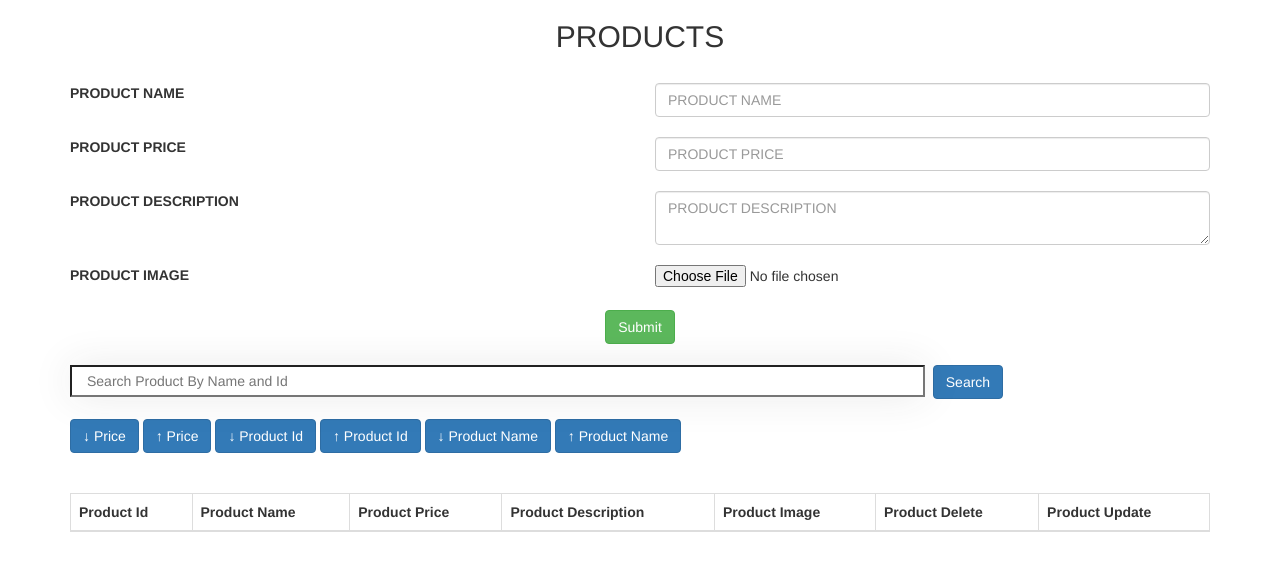
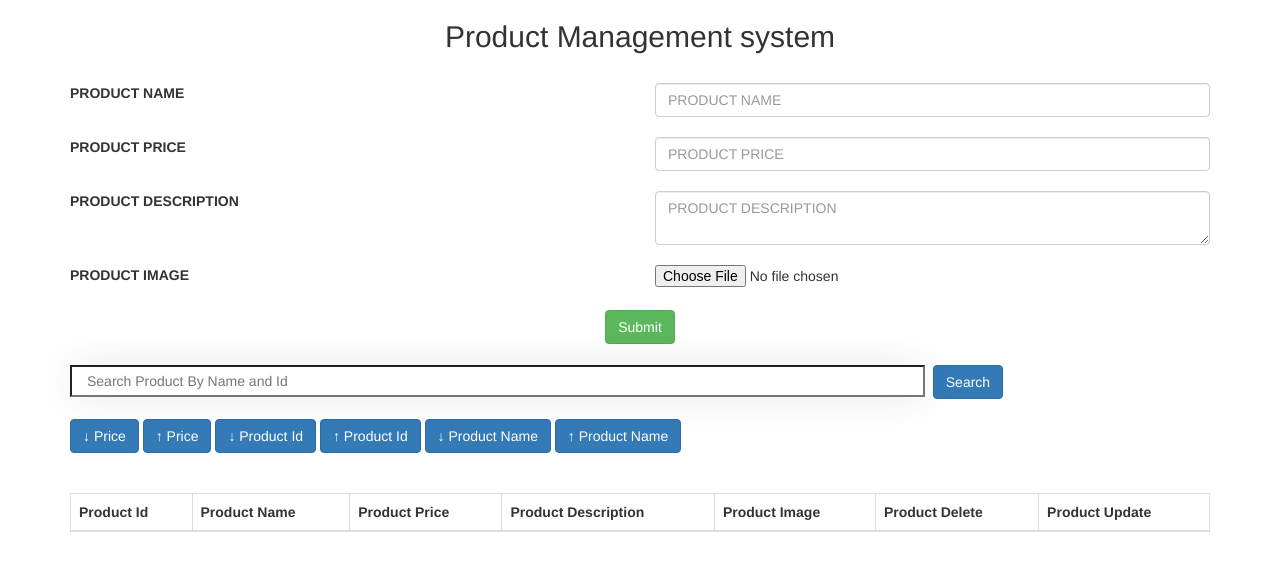
Before and after one commit to dipak2811/CRUD, a plain HTML site: page Index.html in a window 1280 px wide. Drawn offline with nearby package versions, Linux system fonts and the light colour scheme.

Commit message:
Update Index.html

```diff
--- a/Index.html
+++ b/Index.html
@@ -13,7 +13,7 @@
     <div class="container">
         <div class="row justify-content-center">
             <div class="col-md-12 text-center">
-                <h2>PRODUCTS</h2>
+                <h2>Product Management system</h2>
             </div>
         </div>
         <br>
```
